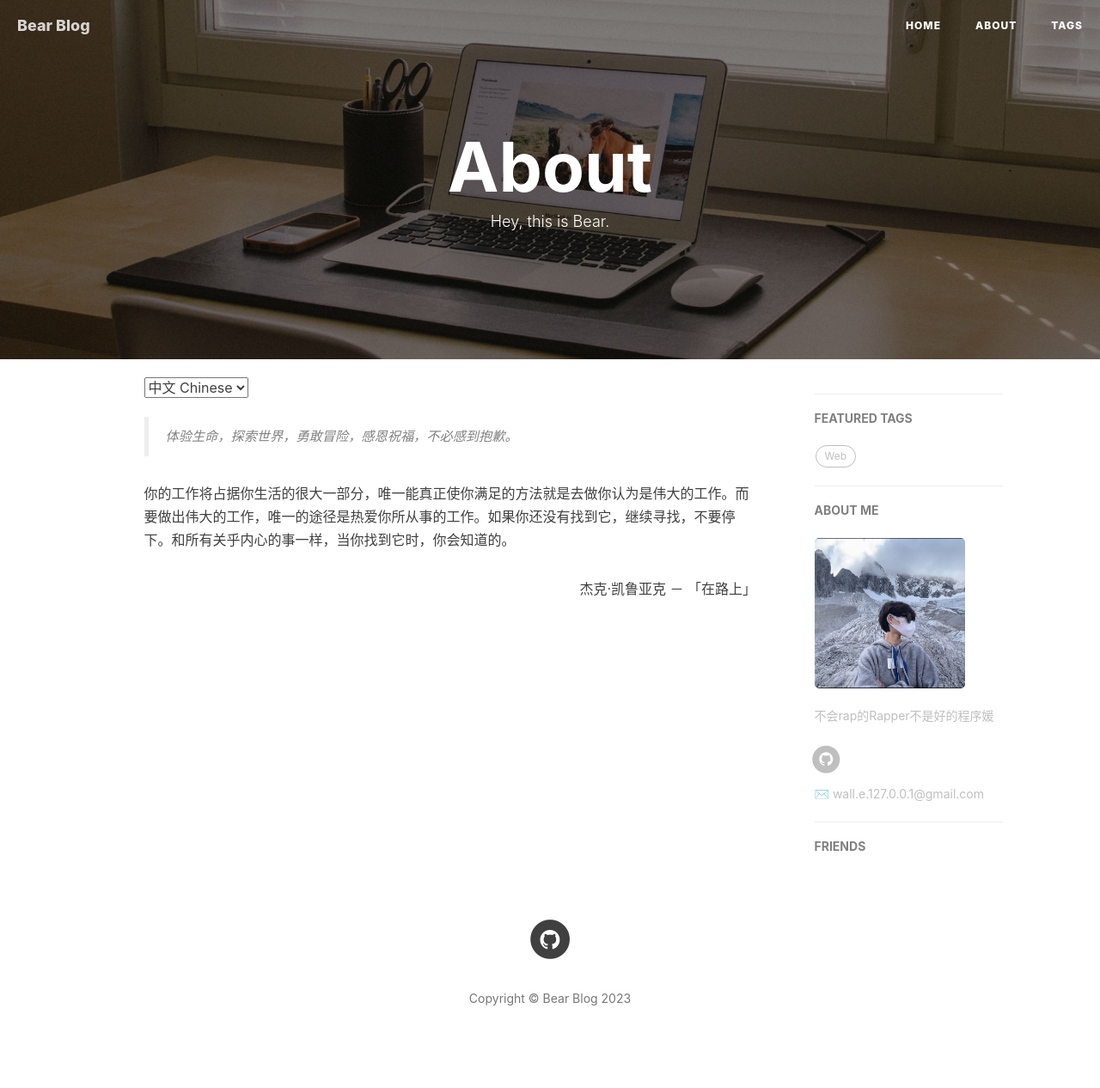
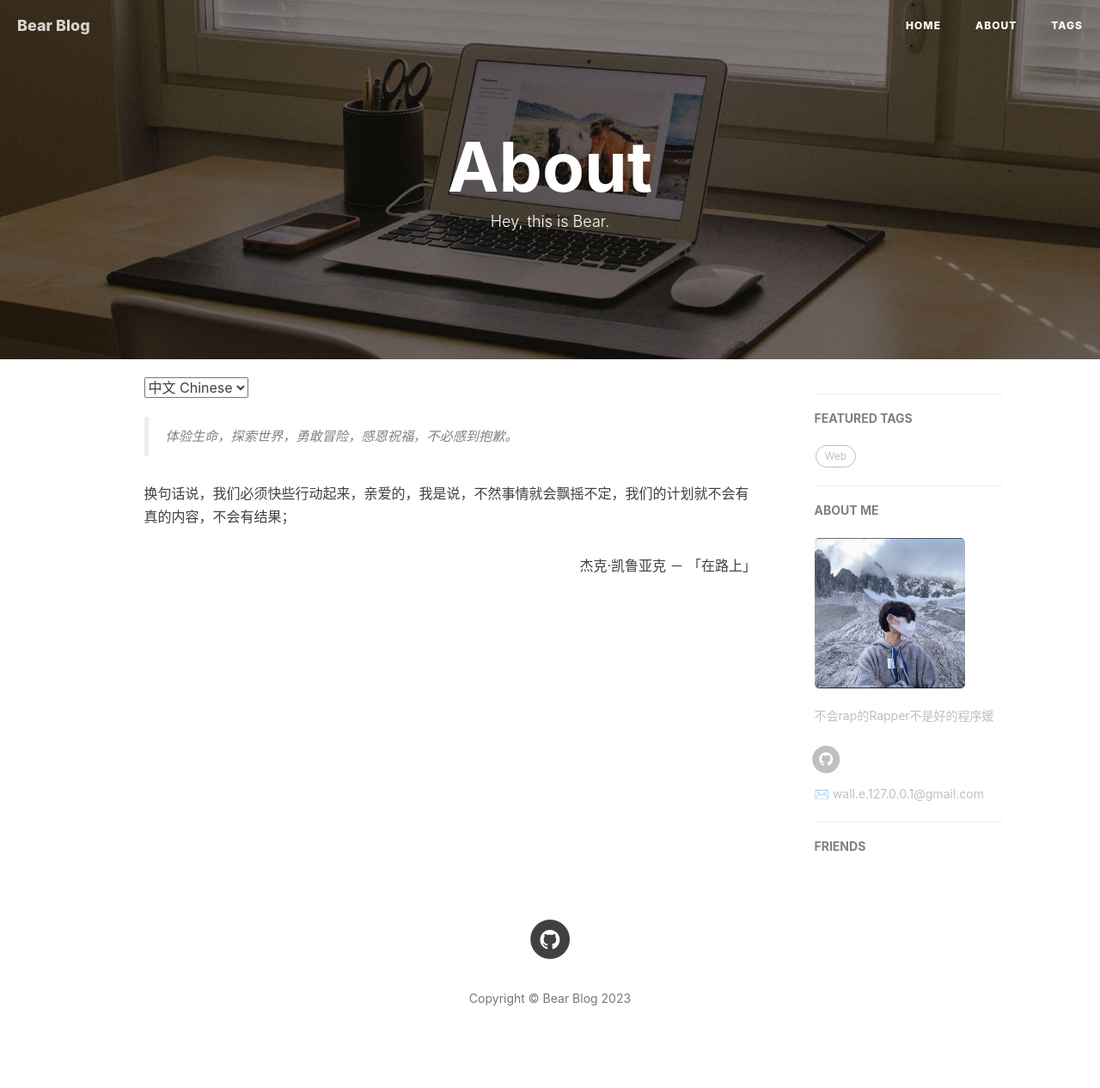
Before and after one commit to being-four/being-four.github.io, a Jekyll site: the page built from about.html, in a window 1280 px wide. Shown: the whole page at 86% size. Built offline with Jekyll 4.4.1, drawn with Linux system fonts in a browser that asks for light colours; nearby versions of some CDN libraries; comment, search, counter and statistics services are not loaded.

Commit message:
Update about.html

```diff
--- a/about.html
+++ b/about.html
@@ -17,7 +17,7 @@ header-img: "img/home-bg-o.jpg"
         体验生命，探索世界，勇敢冒险，感恩祝福，不必感到抱歉。
     </blockquote>
     <p>
-        你的工作将占据你生活的很大一部分，唯一能真正使你满足的方法就是去做你认为是伟大的工作。而要做出伟大的工作，唯一的途径是热爱你所从事的工作。如果你还没有找到它，继续寻找，不要停下。和所有关乎内心的事一样，当你找到它时，你会知道的。    </p>
+换句话说，我们必须快些行动起来，亲爱的，我是说，不然事情就会飘摇不定，我们的计划就不会有真的内容，不会有结果；
     <p style="text-align:right;">
         杰克·凯鲁亚克 － 「在路上」
     </p>
```
Also changed, not shown: other parts of about.html (+1 -2 lines).
